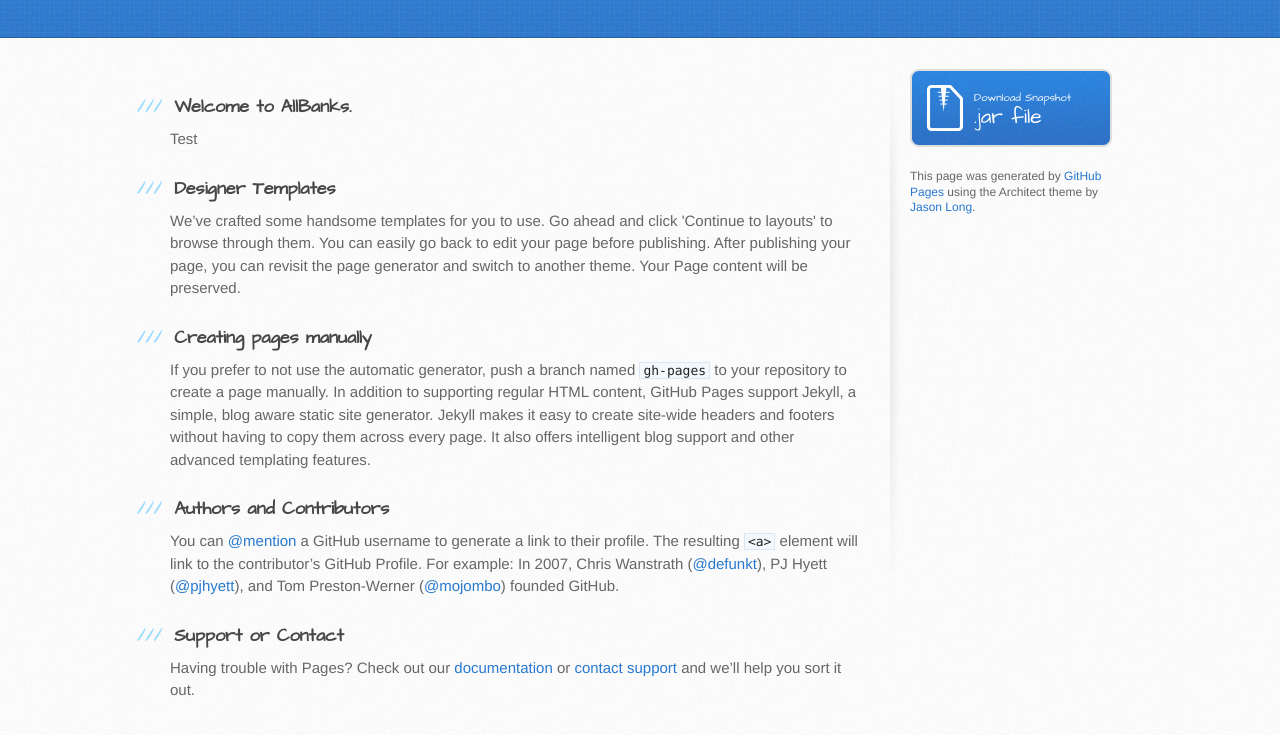
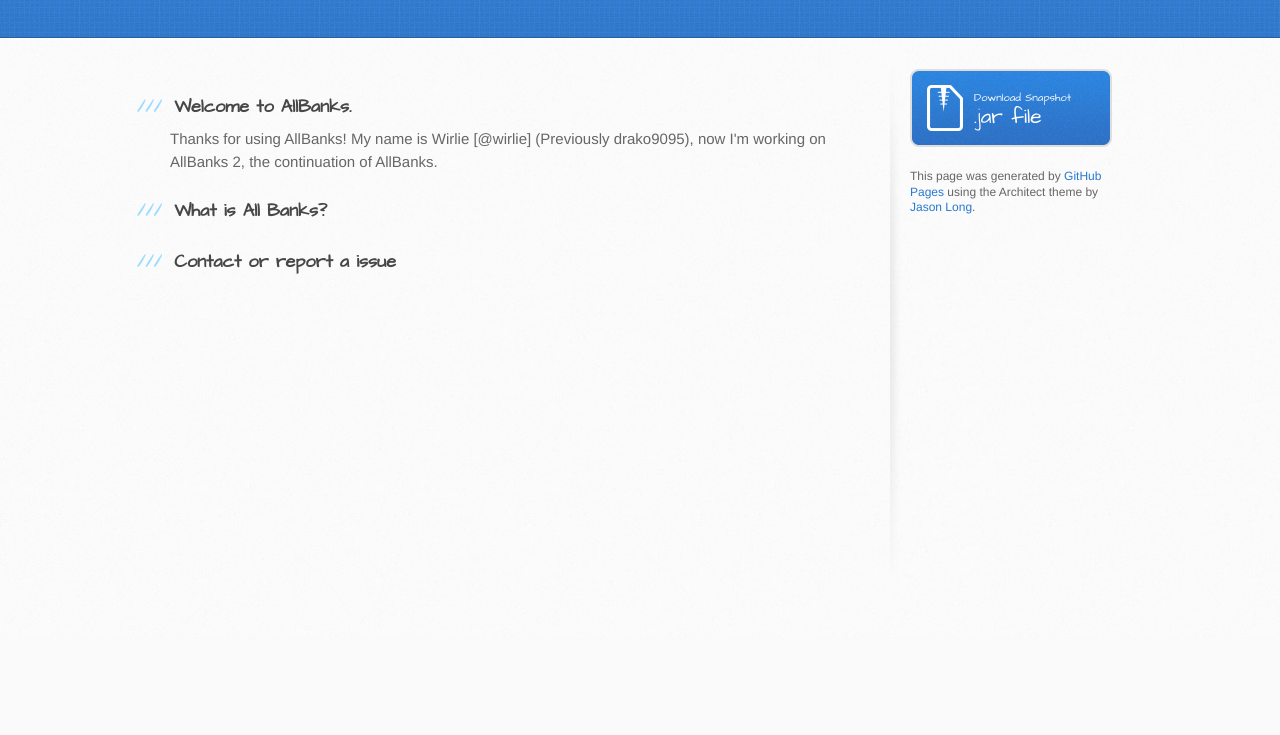
Before and after one commit to Wirlie/AllBanks-2, a plain HTML site: page index.html in a window 1280 px wide. Shown: the part 163-898 px from the top of the page. After the commit the page ends 800 px from the top, so only its background shows below. Drawn offline with Linux system fonts and the light colour scheme.

Commit message:
Update index.html

```diff
--- a/index.html
+++ b/index.html
@@ -31,27 +31,18 @@
           <h3>
 <a id="welcome-to-github-pagessss" class="anchor" href="#welcome-to-github-pagessss" aria-hidden="true"><span aria-hidden="true" class="octicon octicon-link"></span></a>Welcome to AllBanks.</h3>
 
-<p>Test</p>
+<p>Thanks for using AllBanks! My name is Wirlie [@wirlie] (Previously drako9095), now I'm working on AllBanks 2, the continuation of AllBanks.</p>
 
 <h3>
-<a id="designer-templates" class="anchor" href="#designer-templates" aria-hidden="true"><span aria-hidden="true" class="octicon octicon-link"></span></a>Designer Templates</h3>
+<a id="designer-templates" class="anchor" href="#designer-templates" aria-hidden="true"><span aria-hidden="true" class="octicon octicon-link"></span></a>What is All Banks?</h3>
 
-<p>We’ve crafted some handsome templates for you to use. Go ahead and click 'Continue to layouts' to browse through them. You can easily go back to edit your page before publishing. After publishing your page, you can revisit the page generator and switch to another theme. Your Page content will be preserved.</p>
+<p> </p>
 
 <h3>
-<a id="creating-pages-manually" class="anchor" href="#creating-pages-manually" aria-hidden="true"><span aria-hidden="true" class="octicon octicon-link"></span></a>Creating pages manually</h3>
+<a id="support-or-contact" class="anchor" href="#support-or-contact" aria-hidden="true"><span aria-hidden="true" class="octicon octicon-link"></span></a>Contact or report a issue</h3>
 
-<p>If you prefer to not use the automatic generator, push a branch named <code>gh-pages</code> to your repository to create a page manually. In addition to supporting regular HTML content, GitHub Pages support Jekyll, a simple, blog aware static site generator. Jekyll makes it easy to create site-wide headers and footers without having to copy them across every page. It also offers intelligent blog support and other advanced templating features.</p>
+<p> </p>
 
-<h3>
-<a id="authors-and-contributors" class="anchor" href="#authors-and-contributors" aria-hidden="true"><span aria-hidden="true" class="octicon octicon-link"></span></a>Authors and Contributors</h3>
-
-<p>You can <a href="https://help.github.com/articles/basic-writing-and-formatting-syntax/#mentioning-users-and-teams" class="user-mention">@mention</a> a GitHub username to generate a link to their profile. The resulting <code>&lt;a&gt;</code> element will link to the contributor’s GitHub Profile. For example: In 2007, Chris Wanstrath (<a href="https://github.com/defunkt" class="user-mention">@defunkt</a>), PJ Hyett (<a href="https://github.com/pjhyett" class="user-mention">@pjhyett</a>), and Tom Preston-Werner (<a href="https://github.com/mojombo" class="user-mention">@mojombo</a>) founded GitHub.</p>
-
-<h3>
-<a id="support-or-contact" class="anchor" href="#support-or-contact" aria-hidden="true"><span aria-hidden="true" class="octicon octicon-link"></span></a>Support or Contact</h3>
-
-<p>Having trouble with Pages? Check out our <a href="https://help.github.com/pages">documentation</a> or <a href="https://github.com/contact">contact support</a> and we’ll help you sort it out.</p>
         </section>
 
         <aside id="sidebar">
```
